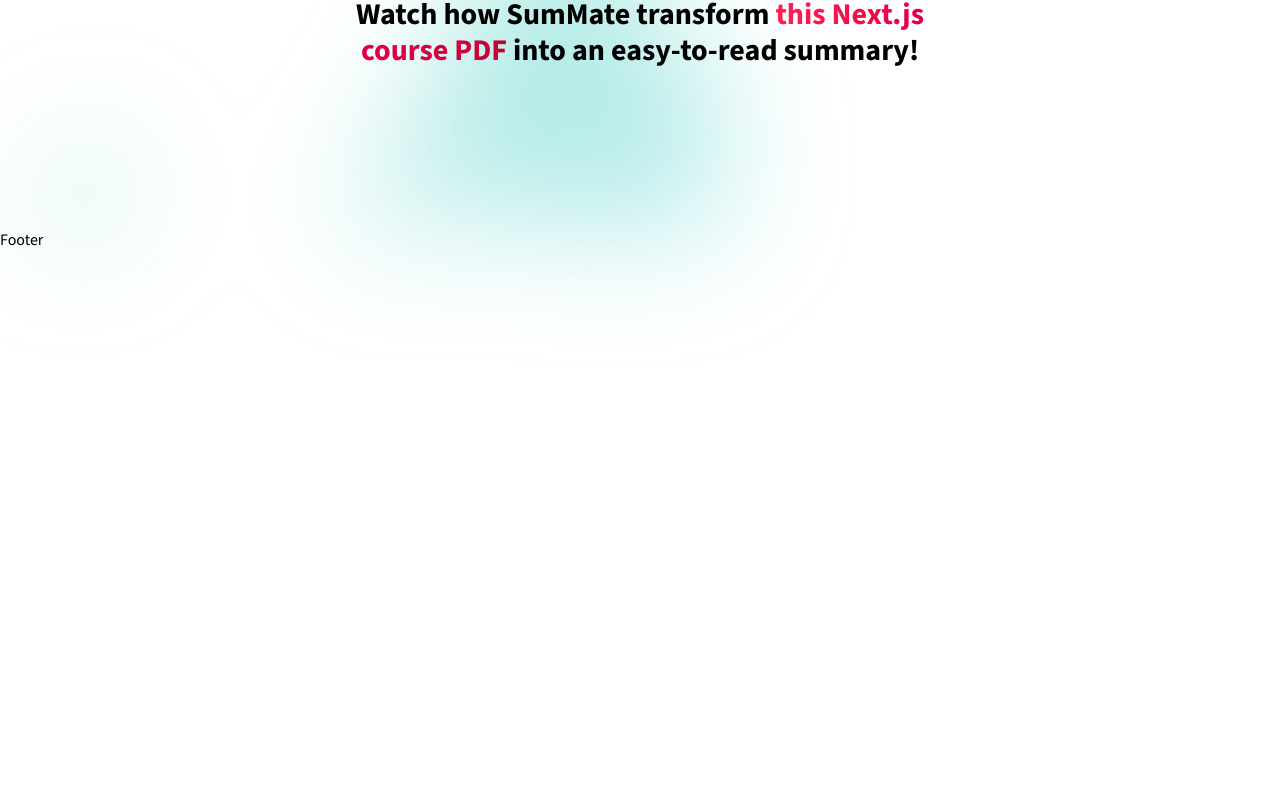
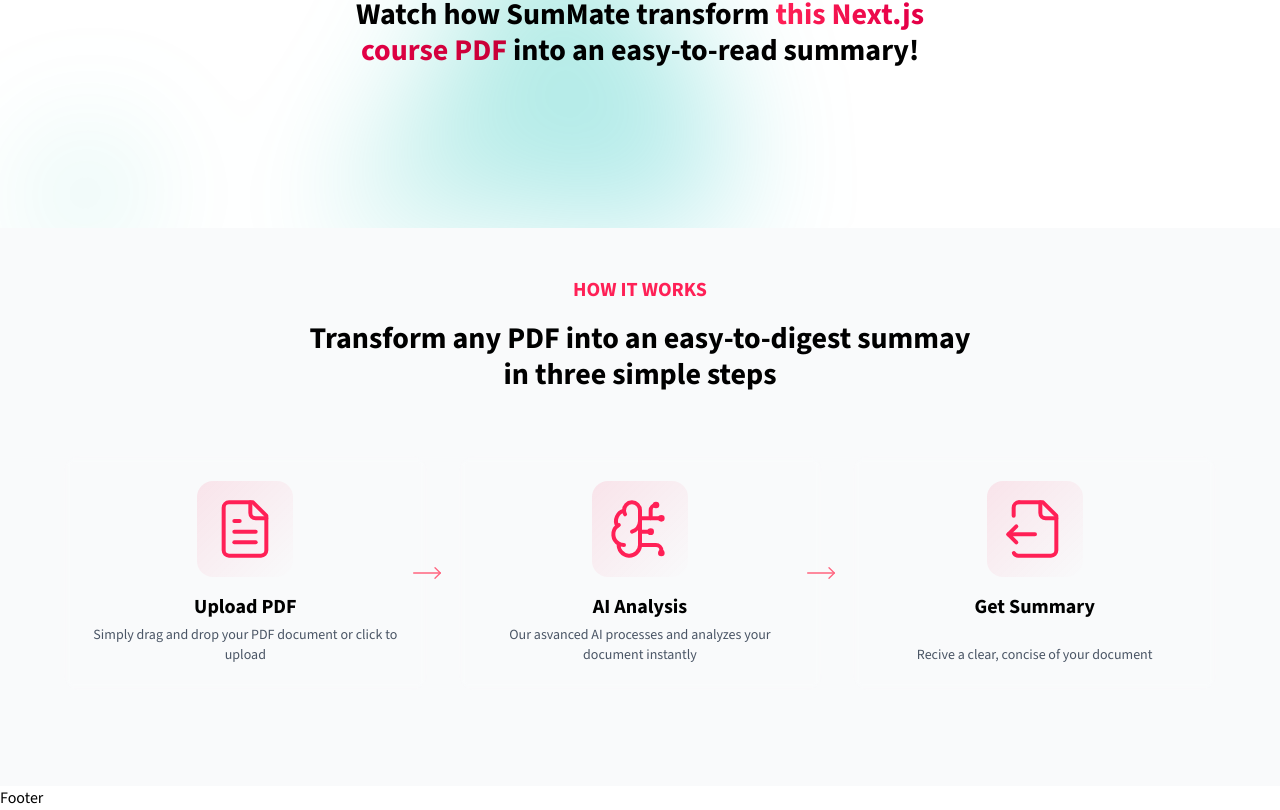
Before and after one commit to Jacquesehrardt/SumMate, a Next.js app: page / in a window 1280 px wide. Shown: the part 762-1572 px from the top of the page. Before the commit the page ends 1014 px from the top, so only its background shows below. Built offline with nearby package versions, Linux system fonts and the light colour scheme.

Commit message:
Added How It Works Section

```diff
--- a/app/page.tsx
+++ b/app/page.tsx
@@ -2,6 +2,7 @@
 
 import HeroSection from "@/components/home/hero-section";
 import DemoSection from "@/components/home/demo-section";
+import HowItWorksSection from "@/components/home/how-it-works-section";
 
 export default function Home() {
   return (
@@ -10,8 +11,9 @@
       <div className="flex flex-col">
         <HeroSection />
         <DemoSection />
+        <HowItWorksSection />
       </div>
-      {/* <HowItWorksSection />
+      {/*
       <PricingSection />
       <CTASection /> */}
     </div>
--- /dev/null
+++ b/components/home/bg-gradient-landing-page.tsx
@@ -0,0 +1,16 @@
+export default function BgGradientLandingPage () {
+   return (
+      <div
+         aria-hidden="true"
+         className="pointer-events-none absolute inset-0 -z-10 transform-gpu overflow-hidden blur-3xl"
+      >
+         <div
+            style={{
+               clipPath:
+                  "polygon(74.1% 44.1%, 100% 61.6%, 97.5% 26.9%, 85.5% 0.1%, 80.7% 2%, 72.5% 32.5%, 60.2% 62.4%, 52.4% 68.1%, 47.5% 58.3%, 45.2% 34.5%, 27.5% 76.7%, 0.1% 64.9%, 17.9% 100%, 27.6% 76.8%, 76.1% 97.7%, 74.1% 44.1%)",
+            }}
+            className="relative left-[calc(50%-3rem)] aspect-1155/678 w-[36.125rem] -translate-x-1/2 bg-linear-to-br from-emerald-500 via-teal-500 to-cyan-500 opacity-30 sm:left-[calc(50%-30rem)] sm:w-[72.1875rem]"
+         />
+      </div>
+   );
+}
--- a/components/home/demo-section.tsx
+++ b/components/home/demo-section.tsx
@@ -1,11 +1,12 @@
 import { PizzaIcon } from "lucide-react";
+import BgGradientLandingPage from "@/components/home/bg-gradient-landing-page";
 
 export default function DemoSection() {
    return (
       <section className="relative">
          <div className="py-12 lg:py-24 mx-w-5xl mx-auto px-4 sm:px-6 lg:px-8 lg:pt-12">
             {/* Gradient */}
-            <div
+            {/* <div
                aria-hidden="true"
                className="pointer-events-none absolute inset-0 -z-10 transform-gpu overflow-hidden blur-3xl"
             >
@@ -16,7 +17,8 @@
                   }}
                   className="relative left-[calc(50%-3rem)] aspect-1155/678 w-[36.125rem] -translate-x-1/2 bg-linear-to-br from-emerald-500 via-teal-500 to-cyan-500 opacity-30 sm:left-[calc(50%-30rem)] sm:w-[72.1875rem]"
                />
-            </div>
+            </div> */}
+            <BgGradientLandingPage />
             {/* Pizza Icon and text */}
             <div className="flex flex-col items-center text-center space-y-4">
                <div className="inline-flex items-center justify-center p-2 rounded-2xl bg-gray-100/80 backdrop-blur-xs border border-gray-500/20 mb-4">
--- /dev/null
+++ b/components/home/how-it-works-section.tsx
@@ -0,0 +1,73 @@
+import BgGradientLandingPage from "@/components/home/bg-gradient-landing-page";
+import { BrainCircuit, FileOutput, FileText, MoveRight } from "lucide-react";
+import { ReactNode } from "react";
+
+type Step = {
+   icon: ReactNode;
+   label: string;
+   description: string;
+};
+
+const steps: Step[] = [
+   {
+      icon: <FileText size={64} strokeWidth={1.5} />,
+      label: "Upload PDF",
+      description: "Simply drag and drop your PDF document or click to upload",
+   },
+   {
+      icon: <BrainCircuit size={64} strokeWidth={1.5} />,
+      label: "AI Analysis",
+      description: "Our asvanced AI processes and analyzes your document instantly",
+   },
+   {
+      icon: <FileOutput size={64} strokeWidth={1.5} />,
+      label: "Get Summary",
+      description: "Recive a clear, concise of your document",
+   },
+];
+
+export default function HowItWorksSection() {
+   return (
+      <section className="relative overflow-hidden bg-gray-50">
+          <div className="py-12 lg:py-24 mx-w-5xl mx-auto px-4 sm:px-6 lg:px-8 lg:pt-12">
+            <BgGradientLandingPage />
+
+            <div className="text-center mb-16">
+               <h2 className="font-bold text-xl uppercase mb-4 text-rose-500">How it works</h2>
+               <h3 className="font-bold text-3xl max-w-2xl mx-auto">
+                  Transform any PDF into an easy-to-digest summay in three simple steps
+               </h3>
+            </div>
+            <div className="grid grid-cols-1 md:grid-cols-3 gap-8 max-w-6xl mx-auto relative">
+               {steps.map((step, idx) => (
+                  <div className="relative flex items-stretch">
+                     <StepItem key={idx} {...step} />
+
+                     {idx < steps.length -1 && (
+                        <div className="hidden md:block absolute top-1/2 -right-4 transform -translate-y-1/2 z-10">
+                           <MoveRight size={32} strokeWidth={1} className="text-rose-400" />
+                        </div>
+                     )}
+                  </div>
+               ))}
+            </div>
+          </div>
+      </section>
+   );
+}
+
+function StepItem({ icon, label, description }: Step) {
+   return (
+      <div className="relative p-6 rounded-2xl bg-white/5 backdrop-blur-xs border border-white/10 hover:border-rose-500/50 transition-colors group w-full">
+         <div className="flex flex-col gap-4 h-full">
+            <div className="flex items-center justify-center h-24 w-24 mx-auto rounded-2xl bg-linear-to-br from-rose-500/10 to-transparent group-hover:from-rose-500/20 transition-colors">
+               <div className="text-rose-500">{icon}</div>
+            </div>
+            <div className="flex flex-col flex-1 gap-1 justify-between text-center">
+               <h4 className="font-bold text-xl">{label}</h4>
+               <p className="text-gray-600 text-sm">{description}</p>
+            </div>
+         </div>
+      </div>
+   )
+}
```
